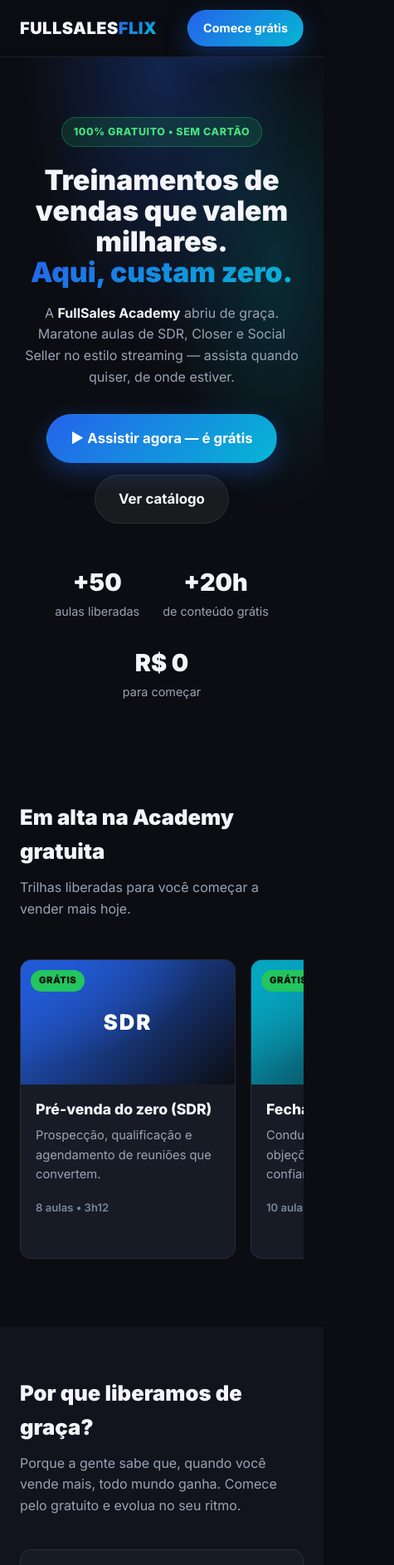
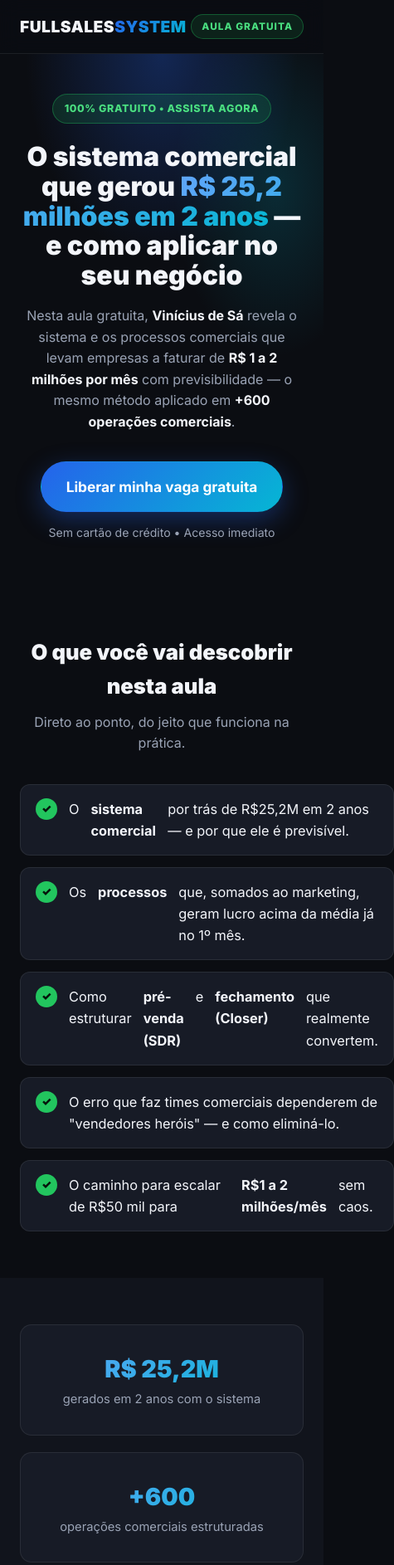
Before and after one commit to FullSalesSystem/fullsalesflix, a plain HTML site: page index.html in a window 390 px wide. Shown: the top 1886 px of the page at 83% size, 475 px wide, since content can reach past the window. Drawn offline with Linux system fonts and the light colour scheme.

Commit message:
Refaz pagina como landing de Aula Gratuita (VSL-style, sem video)
Reposiciona a pagina inspirada em aulagratuita.fullsalessystem.com:
formato de captura focado no produto gratuito. Hero com promessa
(R$25,2M em 2 anos / R$1-2M por mes), o que se aprende, provas/numeros,
autoridade (Vinicius de Sa), para quem e, CTA de captura e FAQ.
Sem player de VSL por enquanto; hero leva direto a captura de e-mail.

```diff
--- a/index.html
+++ b/index.html
@@ -3,168 +3,130 @@
 <head>
   <meta charset="UTF-8" />
   <meta name="viewport" content="width=device-width, initial-scale=1.0" />
-  <title>FullSales Flix — Academy Gratuita de Vendas</title>
-  <meta name="description" content="Acesse a FullSales Academy 100% gratuita: treinamentos de vendas (SDR, Closer, Social Seller) no estilo streaming. Comece grátis, sem cartão." />
+  <title>Aula Gratuita — O Sistema Comercial que gerou R$25,2M | FullSales</title>
+  <meta name="description" content="Aula 100% gratuita com Vinícius de Sá: o sistema e os processos comerciais que geram R$1 a 2 milhões/mês com previsibilidade. Assista agora, sem custo." />
   <link rel="preconnect" href="https://fonts.googleapis.com" />
   <link rel="preconnect" href="https://fonts.gstatic.com" crossorigin />
   <link href="https://fonts.googleapis.com/css2?family=Inter:wght@400;500;600;700;800;900&display=swap" rel="stylesheet" />
   <link rel="stylesheet" href="styles.css" />
 </head>
 <body>
-  <!-- Header -->
-  <header class="site-header" id="top">
-    <div class="container header-inner">
-      <a href="#top" class="brand" aria-label="FullSales Flix">
-        <span class="brand-full">FULLSALES</span><span class="brand-flix">FLIX</span>
+  <!-- Top bar -->
+  <header class="topbar">
+    <div class="container topbar-inner">
+      <a href="#top" class="brand" aria-label="FullSales System">
+        <span class="brand-full">FULLSALES</span><span class="brand-flix">SYSTEM</span>
       </a>
-      <nav class="nav" aria-label="Principal">
-        <a href="#catalogo">Catálogo</a>
-        <a href="#beneficios">Por que grátis?</a>
-        <a href="#faq">Dúvidas</a>
-      </nav>
-      <a href="#cta" class="btn btn-primary btn-sm">Comece grátis</a>
+      <span class="topbar-tag">AULA GRATUITA</span>
     </div>
   </header>
 
-  <!-- Hero -->
+  <!-- Hero + VSL -->
+  <main id="top">
     <section class="hero">
       <div class="hero-bg" aria-hidden="true"></div>
       <div class="container hero-inner">
-      <span class="badge badge-free">100% GRATUITO • SEM CARTÃO</span>
+        <span class="badge badge-free">100% GRATUITO • ASSISTA AGORA</span>
         <h1 class="hero-title">
-        Treinamentos de vendas que valem milhares.<br />
-        <span class="grad">Aqui, custam zero.</span>
+          O sistema comercial que gerou <span class="grad">R$ 25,2 milhões em 2 anos</span> —
+          e como aplicar no seu negócio
         </h1>
         <p class="hero-sub">
-        A <strong>FullSales Academy</strong> abriu de graça. Maratone aulas de SDR, Closer e
-        Social Seller no estilo streaming — assista quando quiser, de onde estiver.
+          Nesta aula gratuita, <strong>Vinícius de Sá</strong> revela o sistema e os processos
+          comerciais que levam empresas a faturar de <strong>R$ 1 a 2 milhões por mês</strong>
+          com previsibilidade — o mesmo método aplicado em <strong>+600 operações comerciais</strong>.
         </p>
+
         <div class="hero-actions">
-        <a href="#cta" class="btn btn-primary btn-lg">▶ Assistir agora — é grátis</a>
-        <a href="#catalogo" class="btn btn-ghost btn-lg">Ver catálogo</a>
+          <a href="#liberar" class="btn btn-primary btn-lg">Liberar minha vaga gratuita</a>
         </div>
-      <ul class="hero-stats">
-        <li><strong>+50</strong><span>aulas liberadas</span></li>
-        <li><strong>+20h</strong><span>de conteúdo grátis</span></li>
-        <li><strong>R$ 0</strong><span>para começar</span></li>
+        <p class="hero-microcopy">Sem cartão de crédito • Acesso imediato</p>
+      </div>
+    </section>
+
+    <!-- O que você vai aprender -->
+    <section class="section" id="aprender">
+      <div class="container container-narrow">
+        <div class="section-head center">
+          <h2 class="section-title">O que você vai descobrir nesta aula</h2>
+          <p class="section-desc">Direto ao ponto, do jeito que funciona na prática.</p>
+        </div>
+        <ul class="learn-list">
+          <li><span class="tick">✓</span> O <strong>sistema comercial</strong> por trás de R$25,2M em 2 anos — e por que ele é previsível.</li>
+          <li><span class="tick">✓</span> Os <strong>processos</strong> que, somados ao marketing, geram lucro acima da média já no 1º mês.</li>
+          <li><span class="tick">✓</span> Como estruturar <strong>pré-venda (SDR)</strong> e <strong>fechamento (Closer)</strong> que realmente convertem.</li>
+          <li><span class="tick">✓</span> O erro que faz times comerciais dependerem de "vendedores heróis" — e como eliminá-lo.</li>
+          <li><span class="tick">✓</span> O caminho para escalar de R$50 mil para <strong>R$1 a 2 milhões/mês</strong> sem caos.</li>
         </ul>
       </div>
     </section>
 
-  <!-- Catálogo (estilo Netflix) -->
-  <section class="section" id="catalogo">
+    <!-- Provas / números -->
+    <section class="section section-alt">
       <div class="container">
-      <div class="section-head">
-        <h2 class="section-title">Em alta na Academy gratuita</h2>
-        <p class="section-desc">Trilhas liberadas para você começar a vender mais hoje.</p>
+        <ul class="proof">
+          <li><strong>R$ 25,2M</strong><span>gerados em 2 anos com o sistema</span></li>
+          <li><strong>+600</strong><span>operações comerciais estruturadas</span></li>
+          <li><strong>R$ 1–2M</strong><span>por mês, com previsibilidade</span></li>
+        </ul>
       </div>
+    </section>
 
-      <div class="row-scroller" role="list" aria-label="Trilhas em alta">
-        <article class="card" role="listitem" tabindex="0" style="--c:#2563eb">
-          <span class="card-tag">GRÁTIS</span>
-          <div class="card-art">SDR</div>
-          <div class="card-body">
-            <h3>Pré-venda do zero (SDR)</h3>
-            <p>Prospecção, qualificação e agendamento de reuniões que convertem.</p>
-            <span class="card-meta">8 aulas • 3h12</span>
-          </div>
-        </article>
-
-        <article class="card" role="listitem" tabindex="0" style="--c:#06b6d4">
-          <span class="card-tag">GRÁTIS</span>
-          <div class="card-art">CLOSER</div>
-          <div class="card-body">
-            <h3>Fechamento de alto valor</h3>
-            <p>Conduza a call, contorne objeções e feche com confiança.</p>
-            <span class="card-meta">10 aulas • 4h05</span>
-          </div>
-        </article>
-
-        <article class="card" role="listitem" tabindex="0" style="--c:#22c55e">
-          <span class="card-tag">GRÁTIS</span>
-          <div class="card-art">SOCIAL</div>
-          <div class="card-body">
-            <h3>Social Selling na prática</h3>
-            <p>Venda pelo Instagram e WhatsApp sem parecer chato.</p>
-            <span class="card-meta">7 aulas • 2h48</span>
-          </div>
-        </article>
-
-        <article class="card" role="listitem" tabindex="0" style="--c:#a855f7">
-          <span class="card-tag">GRÁTIS</span>
-          <div class="card-art">SCRIPT</div>
-          <div class="card-body">
-            <h3>Scripts que vendem</h3>
-            <p>Modelos prontos de abordagem, follow-up e quebra de objeção.</p>
-            <span class="card-meta">6 aulas • 2h10</span>
-          </div>
-        </article>
-
-        <article class="card" role="listitem" tabindex="0" style="--c:#f59e0b">
-          <span class="card-tag">GRÁTIS</span>
-          <div class="card-art">MINDSET</div>
-          <div class="card-body">
-            <h3>Mentalidade de vendedor de elite</h3>
-            <p>Rotina, disciplina e constância para bater meta todo mês.</p>
-            <span class="card-meta">5 aulas • 1h55</span>
-          </div>
-        </article>
-
-        <article class="card" role="listitem" tabindex="0" style="--c:#ef4444">
-          <span class="card-tag">GRÁTIS</span>
-          <div class="card-art">DIAG 360º</div>
-          <div class="card-body">
-            <h3>Diagnóstico 360º do seu comercial</h3>
-            <p>Avalie seu processo de ponta a ponta e receba um plano de ação.</p>
-            <span class="card-meta">Ferramenta • grátis</span>
-          </div>
-        </article>
+    <!-- Autoridade -->
+    <section class="section" id="autor">
+      <div class="container authority">
+        <div class="authority-photo" aria-hidden="true">VS</div>
+        <div class="authority-text">
+          <span class="kicker">QUEM CONDUZ A AULA</span>
+          <h2 class="section-title">Vinícius de Sá</h2>
+          <p>
+            Fundador da <strong>Full Sales System</strong>, já estruturou mais de
+            <strong>600 operações comerciais</strong> e ensina a construir um sistema
+            de vendas que gera de R$1 a 2 milhões por mês com previsibilidade.
+            Nesta aula, ele abre o mesmo método que gerou <strong>R$25,2M em 2 anos</strong>.
+          </p>
         </div>
       </div>
     </section>
 
-  <!-- Benefícios -->
-  <section class="section section-alt" id="beneficios">
-    <div class="container">
-      <div class="section-head">
-        <h2 class="section-title">Por que liberamos de graça?</h2>
-        <p class="section-desc">
-          Porque a gente sabe que, quando você vende mais, todo mundo ganha.
-          Comece pelo gratuito e evolua no seu ritmo.
-        </p>
+    <!-- Para quem é -->
+    <section class="section section-alt" id="para-quem">
+      <div class="container container-narrow">
+        <div class="section-head center">
+          <h2 class="section-title">Esta aula é para você se…</h2>
         </div>
         <div class="grid-3">
           <div class="feature">
-          <div class="feature-ico">🎬</div>
-          <h3>Estilo streaming</h3>
-          <p>Aulas curtas e diretas. Dê play, pause e continue de onde parou — celular ou desktop.</p>
+            <div class="feature-ico">📈</div>
+            <h3>Já fatura, mas trava</h3>
+            <p>Sua empresa passou dos R$50 mil/mês e você quer escalar com método, não na sorte.</p>
           </div>
           <div class="feature">
-          <div class="feature-ico">⚡</div>
-          <h3>Aplicável hoje</h3>
-          <p>Scripts, frameworks e exemplos reais que você usa na próxima ligação de vendas.</p>
+            <div class="feature-ico">👥</div>
+            <h3>Lidera um time comercial</h3>
+            <p>Gestores e founders que querem um time previsível, sem depender de "vendedor herói".</p>
           </div>
           <div class="feature">
-          <div class="feature-ico">🔓</div>
-          <h3>Sem pegadinha</h3>
-          <p>Zero cartão de crédito, zero compromisso. É grátis de verdade para começar.</p>
+            <div class="feature-ico">🎯</div>
+            <h3>Quer um sistema, não dicas</h3>
+            <p>Cansou de truques soltos e quer um processo comercial que se sustenta sozinho.</p>
           </div>
         </div>
       </div>
     </section>
 
-  <!-- CTA -->
-  <section class="section cta-section" id="cta">
+    <!-- CTA final / liberar -->
+    <section class="section cta-section" id="liberar">
       <div class="container">
         <div class="cta-card">
           <span class="badge badge-free">ACESSO GRATUITO</span>
-        <h2 class="cta-title">Crie sua conta grátis e comece a maratona</h2>
-        <p class="cta-sub">Leva 30 segundos. Liberação imediata de todo o catálogo gratuito.</p>
+          <h2 class="cta-title">Libere sua vaga e assista agora — de graça</h2>
+          <p class="cta-sub">Informe seu e-mail para liberar a aula e o Diagnóstico 360º gratuito.</p>
           <form class="cta-form" id="signup-form" novalidate>
             <input type="email" id="email" name="email" placeholder="Seu melhor e-mail" autocomplete="email" required aria-label="Seu e-mail" />
-          <button type="submit" class="btn btn-primary btn-lg">Quero acesso grátis</button>
+            <button type="submit" class="btn btn-primary btn-lg">Quero assistir gratuitamente</button>
           </form>
-        <p class="cta-note" id="form-note">Sem spam. Você pode sair quando quiser.</p>
+          <p class="cta-note" id="form-note">Sem spam. Acesso imediato e sem custo.</p>
         </div>
       </div>
     </section>
@@ -172,37 +134,38 @@
     <!-- FAQ -->
     <section class="section section-alt" id="faq">
       <div class="container container-narrow">
-      <div class="section-head">
+        <div class="section-head center">
           <h2 class="section-title">Perguntas frequentes</h2>
         </div>
         <div class="faq">
           <details>
-          <summary>É realmente gratuito?</summary>
-          <p>Sim. O catálogo apresentado aqui é 100% gratuito e não pede cartão de crédito para acessar.</p>
+            <summary>A aula é mesmo gratuita?</summary>
+            <p>Sim. A aula é 100% gratuita e não pede cartão de crédito para assistir.</p>
           </details>
           <details>
-          <summary>Para quem é esse conteúdo?</summary>
-          <p>Para SDRs, closers, social sellers, gestores comerciais e empreendedores que querem vender mais com método.</p>
+            <summary>Como eu recebo o acesso?</summary>
+            <p>Basta informar seu e-mail. Assim que a aula for liberada, você recebe o acesso por lá — sem custo.</p>
           </details>
           <details>
-          <summary>Preciso ter experiência em vendas?</summary>
-          <p>Não. Há trilhas do zero ao avançado — você escolhe por onde começar.</p>
+            <summary>Preciso já ter uma operação grande?</summary>
+            <p>O conteúdo rende melhor para quem já fatura a partir de R$50 mil/mês, mas qualquer pessoa que queira estruturar vendas vai aproveitar.</p>
           </details>
           <details>
-          <summary>O que acontece depois do gratuito?</summary>
-          <p>Você continua com o acesso grátis e, se quiser, pode evoluir para os programas completos da FullSales Academy — mas isso é totalmente opcional.</p>
+            <summary>O que é o Diagnóstico 360º?</summary>
+            <p>Uma avaliação gratuita do seu processo comercial — da qualificação ao fechamento — com um plano de ação personalizado.</p>
           </details>
         </div>
       </div>
     </section>
+  </main>
 
   <!-- Footer -->
   <footer class="site-footer">
     <div class="container footer-inner">
       <a href="#top" class="brand brand-sm">
-        <span class="brand-full">FULLSALES</span><span class="brand-flix">FLIX</span>
+        <span class="brand-full">FULLSALES</span><span class="brand-flix">SYSTEM</span>
       </a>
-      <p class="footer-note">Inspirado na FullSales Academy • Conteúdo gratuito de vendas.</p>
+      <p class="footer-note">Aula gratuita • O Sistema e os Processos Comerciais.</p>
       <p class="footer-copy">© <span id="year"></span> Full Sales System. Todos os direitos reservados.</p>
     </div>
   </footer>
--- a/styles.css
+++ b/styles.css
@@ -1,4 +1,4 @@
-/* ===== FullSales Flix — estilos ===== */
+/* ===== FullSales — Aula Gratuita (VSL) ===== */
 :root {
   --bg: #0b0d12;
   --bg-alt: #11141c;
@@ -16,7 +16,6 @@
 }
 
 * { box-sizing: border-box; }
-
 html { scroll-behavior: smooth; }
 
 body {
@@ -27,7 +26,6 @@
   line-height: 1.6;
   -webkit-font-smoothing: antialiased;
 }
-
 a { color: inherit; text-decoration: none; }
 
 .container {
@@ -53,23 +51,16 @@
   font-size: 1rem;
 }
 .btn:active { transform: translateY(1px) scale(0.99); }
-.btn-sm { padding: 9px 18px; font-size: 0.9rem; }
-.btn-lg { padding: 15px 28px; font-size: 1.05rem; }
+.btn-lg { padding: 16px 30px; font-size: 1.08rem; }
 .btn-primary {
   background: linear-gradient(135deg, var(--brand), var(--brand-2));
   color: #fff;
   box-shadow: 0 10px 30px rgba(37, 99, 235, 0.35);
 }
 .btn-primary:hover { transform: translateY(-2px); box-shadow: 0 16px 40px rgba(37, 99, 235, 0.45); }
-.btn-ghost {
-  background: rgba(255, 255, 255, 0.06);
-  border-color: var(--line);
-  color: var(--text);
-}
-.btn-ghost:hover { background: rgba(255, 255, 255, 0.12); }
 
-/* ===== Header ===== */
-.site-header {
+/* ===== Top bar ===== */
+.topbar {
   position: sticky;
   top: 0;
   z-index: 50;
@@ -77,18 +68,13 @@
   background: rgba(11, 13, 18, 0.72);
   border-bottom: 1px solid var(--line);
 }
-.header-inner {
+.topbar-inner {
   display: flex;
   align-items: center;
   justify-content: space-between;
-  height: 68px;
-  gap: 20px;
+  height: 64px;
 }
-.brand {
-  font-weight: 900;
-  letter-spacing: 0.5px;
-  font-size: 1.25rem;
-}
+.brand { font-weight: 900; letter-spacing: 0.5px; font-size: 1.2rem; }
 .brand-full { color: var(--text); }
 .brand-flix {
   background: linear-gradient(135deg, var(--brand), var(--brand-2));
@@ -96,24 +82,31 @@
   background-clip: text;
   color: transparent;
 }
-.brand-sm { font-size: 1.1rem; }
-.nav { display: flex; gap: 26px; margin-left: auto; margin-right: 8px; }
-.nav a { color: var(--muted); font-weight: 500; font-size: 0.95rem; }
-.nav a:hover { color: var(--text); }
+.brand-sm { font-size: 1.05rem; }
+.topbar-tag {
+  font-size: 0.74rem;
+  font-weight: 800;
+  letter-spacing: 1px;
+  color: #4ade80;
+  border: 1px solid rgba(34, 197, 94, 0.35);
+  background: rgba(34, 197, 94, 0.12);
+  padding: 5px 12px;
+  border-radius: 999px;
+}
 
 /* ===== Hero ===== */
 .hero {
   position: relative;
   overflow: hidden;
-  padding: 96px 0 80px;
+  padding: 64px 0 72px;
   text-align: center;
 }
 .hero-bg {
   position: absolute;
   inset: 0;
   background:
-    radial-gradient(60% 60% at 50% 0%, rgba(37, 99, 235, 0.28), transparent 70%),
-    radial-gradient(50% 50% at 85% 30%, rgba(6, 182, 212, 0.18), transparent 70%);
+    radial-gradient(60% 55% at 50% 0%, rgba(37, 99, 235, 0.30), transparent 70%),
+    radial-gradient(45% 45% at 85% 25%, rgba(6, 182, 212, 0.18), transparent 70%);
   pointer-events: none;
 }
 .hero-inner { position: relative; z-index: 1; }
@@ -131,122 +124,127 @@
   border: 1px solid rgba(34, 197, 94, 0.35);
 }
 .hero-title {
-  font-size: clamp(2.1rem, 5.5vw, 3.6rem);
-  line-height: 1.1;
+  font-size: clamp(2rem, 5vw, 3.3rem);
+  line-height: 1.12;
   font-weight: 900;
   margin: 22px auto 18px;
-  max-width: 16ch;
+  max-width: 20ch;
 }
 .grad {
-  background: linear-gradient(135deg, var(--brand), var(--brand-2));
+  background: linear-gradient(135deg, #60a5fa, var(--brand-2));
   -webkit-background-clip: text;
   background-clip: text;
   color: transparent;
 }
 .hero-sub {
   color: var(--muted);
-  font-size: clamp(1rem, 2.2vw, 1.2rem);
-  max-width: 56ch;
-  margin: 0 auto 32px;
+  font-size: clamp(1rem, 2.1vw, 1.18rem);
+  max-width: 60ch;
+  margin: 0 auto 34px;
 }
 .hero-sub strong { color: var(--text); }
-.hero-actions {
+
+/* ===== Ações do hero ===== */
+.hero-actions { display: flex; justify-content: center; }
+.hero-microcopy { color: var(--muted); font-size: 0.88rem; margin: 14px 0 0; }
+
+/* ===== Seções ===== */
+.section { padding: 76px 0; }
+.section-alt { background: var(--bg-alt); }
+.section-head { margin-bottom: 36px; }
+.section-head.center { text-align: center; }
+.section-head.center .section-desc { margin-left: auto; margin-right: auto; }
+.section-title { font-size: clamp(1.6rem, 4vw, 2.3rem); font-weight: 900; margin: 0 0 10px; }
+.section-desc { color: var(--muted); max-width: 56ch; margin: 0; }
+.kicker {
+  display: inline-block;
+  font-size: 0.78rem;
+  font-weight: 800;
+  letter-spacing: 1px;
+  color: var(--brand-2);
+  margin-bottom: 8px;
+}
+
+/* ===== Lista "o que vai aprender" ===== */
+.learn-list { list-style: none; padding: 0; margin: 0; display: grid; gap: 14px; }
+.learn-list li {
   display: flex;
   gap: 14px;
+  align-items: flex-start;
+  background: var(--surface);
+  border: 1px solid var(--line);
+  border-radius: 12px;
+  padding: 16px 18px;
+  font-size: 1.02rem;
+}
+.learn-list strong { color: var(--text); }
+.tick {
+  flex: none;
+  width: 26px;
+  height: 26px;
+  border-radius: 50%;
+  display: flex;
+  align-items: center;
   justify-content: center;
-  flex-wrap: wrap;
+  font-size: 0.85rem;
+  font-weight: 900;
+  color: #05140a;
+  background: var(--free);
 }
-.hero-stats {
+
+/* ===== Provas / números ===== */
+.proof {
   list-style: none;
-  display: flex;
-  gap: 40px;
-  justify-content: center;
-  flex-wrap: wrap;
-  margin: 48px 0 0;
+  margin: 0;
   padding: 0;
+  display: grid;
+  grid-template-columns: repeat(3, 1fr);
+  gap: 20px;
+  text-align: center;
 }
-.hero-stats li { display: flex; flex-direction: column; }
-.hero-stats strong { font-size: 1.8rem; font-weight: 900; }
-.hero-stats span { color: var(--muted); font-size: 0.9rem; }
-
-/* ===== Seções ===== */
-.section { padding: 80px 0; }
-.section-alt { background: var(--bg-alt); }
-.section-head { margin-bottom: 40px; }
-.section-title {
-  font-size: clamp(1.6rem, 4vw, 2.4rem);
-  font-weight: 900;
-  margin: 0 0 10px;
-}
-.section-desc { color: var(--muted); max-width: 56ch; margin: 0; }
-
-/* ===== Catálogo (carrossel) ===== */
-.row-scroller {
-  display: grid;
-  grid-auto-flow: column;
-  grid-auto-columns: minmax(260px, 1fr);
-  gap: 18px;
-  overflow-x: auto;
-  padding: 8px 4px 22px;
-  scroll-snap-type: x mandatory;
-  scrollbar-width: thin;
-  scrollbar-color: var(--surface-2) transparent;
-}
-.row-scroller::-webkit-scrollbar { height: 8px; }
-.row-scroller::-webkit-scrollbar-thumb { background: var(--surface-2); border-radius: 999px; }
-.card {
-  scroll-snap-align: start;
+.proof li {
   background: var(--surface);
   border: 1px solid var(--line);
   border-radius: var(--radius);
-  overflow: hidden;
-  position: relative;
-  transition: transform 0.2s ease, box-shadow 0.2s ease, border-color 0.2s ease;
-  cursor: pointer;
-  outline: none;
+  padding: 30px 18px;
 }
-.card:hover, .card:focus-visible {
-  transform: translateY(-6px);
-  box-shadow: var(--shadow);
-  border-color: color-mix(in srgb, var(--c) 60%, transparent);
+.proof strong {
+  display: block;
+  font-size: clamp(1.8rem, 4vw, 2.6rem);
+  font-weight: 900;
+  background: linear-gradient(135deg, #60a5fa, var(--brand-2));
+  -webkit-background-clip: text;
+  background-clip: text;
+  color: transparent;
 }
-.card-tag {
-  position: absolute;
-  top: 12px;
-  left: 12px;
-  z-index: 2;
-  background: var(--free);
-  color: #05140a;
-  font-size: 0.7rem;
-  font-weight: 900;
-  letter-spacing: 0.5px;
-  padding: 4px 10px;
-  border-radius: 999px;
+.proof span { color: var(--muted); font-size: 0.92rem; }
+
+/* ===== Autoridade ===== */
+.authority {
+  display: grid;
+  grid-template-columns: 180px 1fr;
+  gap: 36px;
+  align-items: center;
 }
-.card-art {
-  height: 150px;
+.authority-photo {
+  width: 180px;
+  height: 180px;
+  border-radius: 20px;
   display: flex;
   align-items: center;
   justify-content: center;
+  font-size: 3rem;
   font-weight: 900;
-  font-size: 1.6rem;
+  color: #fff;
   letter-spacing: 2px;
-  color: #fff;
-  background:
-    radial-gradient(120% 120% at 0% 0%, color-mix(in srgb, var(--c) 90%, #000), transparent 70%),
-    linear-gradient(135deg, var(--c), #0b0d12);
+  background: linear-gradient(160deg, var(--brand), #0b0d12);
+  border: 1px solid var(--line);
 }
-.card-body { padding: 16px 18px 20px; }
-.card-body h3 { margin: 0 0 6px; font-size: 1.1rem; font-weight: 800; }
-.card-body p { margin: 0 0 14px; color: var(--muted); font-size: 0.92rem; }
-.card-meta { font-size: 0.82rem; color: #7c879b; font-weight: 600; }
+.authority-text p { color: var(--muted); margin: 8px 0 0; max-width: 60ch; }
+.authority-text strong { color: var(--text); }
 
-/* ===== Features ===== */
-.grid-3 {
-  display: grid;
-  grid-template-columns: repeat(3, 1fr);
-  gap: 20px;
-}
+/* ===== Features (para quem é) ===== */
+.grid-3 { display: grid; grid-template-columns: repeat(3, 1fr); gap: 20px; }
 .feature {
   background: var(--surface);
   border: 1px solid var(--line);
@@ -254,7 +252,7 @@
   padding: 28px 24px;
 }
 .feature-ico { font-size: 2rem; margin-bottom: 12px; }
-.feature h3 { margin: 0 0 8px; font-size: 1.2rem; font-weight: 800; }
+.feature h3 { margin: 0 0 8px; font-size: 1.18rem; font-weight: 800; }
 .feature p { margin: 0; color: var(--muted); }
 
 /* ===== CTA ===== */
@@ -271,13 +269,7 @@
 }
 .cta-title { font-size: clamp(1.5rem, 4vw, 2.2rem); font-weight: 900; margin: 16px 0 8px; }
 .cta-sub { color: var(--muted); margin: 0 0 28px; }
-.cta-form {
-  display: flex;
-  gap: 12px;
-  max-width: 520px;
-  margin: 0 auto;
-  flex-wrap: wrap;
-}
+.cta-form { display: flex; gap: 12px; max-width: 540px; margin: 0 auto; flex-wrap: wrap; }
 .cta-form input {
   flex: 1 1 240px;
   padding: 15px 18px;
@@ -289,10 +281,7 @@
   outline: none;
   transition: border-color 0.2s ease, box-shadow 0.2s ease;
 }
-.cta-form input:focus {
-  border-color: var(--brand);
-  box-shadow: 0 0 0 3px rgba(37, 99, 235, 0.25);
-}
+.cta-form input:focus { border-color: var(--brand); box-shadow: 0 0 0 3px rgba(37, 99, 235, 0.25); }
 .cta-note { color: var(--muted); font-size: 0.85rem; margin: 16px 0 0; }
 .cta-note.ok { color: #4ade80; font-weight: 600; }
 .cta-note.err { color: #f87171; font-weight: 600; }
@@ -327,11 +316,7 @@
 .faq details p { margin: 0 0 18px; color: var(--muted); }
 
 /* ===== Footer ===== */
-.site-footer {
-  border-top: 1px solid var(--line);
-  padding: 40px 0;
-  background: var(--bg-alt);
-}
+.site-footer { border-top: 1px solid var(--line); padding: 40px 0; background: var(--bg-alt); }
 .footer-inner { text-align: center; display: flex; flex-direction: column; gap: 8px; align-items: center; }
 .footer-note { color: var(--muted); margin: 0; }
 .footer-copy { color: #5c6577; font-size: 0.85rem; margin: 0; }
@@ -339,10 +324,11 @@
 /* ===== Responsivo ===== */
 @media (max-width: 860px) {
   .grid-3 { grid-template-columns: 1fr; }
+  .proof { grid-template-columns: 1fr; }
+  .authority { grid-template-columns: 1fr; justify-items: center; text-align: center; }
+  .authority-text p { margin-left: auto; margin-right: auto; }
 }
 @media (max-width: 640px) {
-  .nav { display: none; }
-  .hero { padding: 72px 0 60px; }
-  .section { padding: 60px 0; }
-  .hero-stats { gap: 28px; }
+  .hero { padding: 48px 0 56px; }
+  .section { padding: 56px 0; }
 }
```
Also changed, not shown: script.js (+3 -17 lines), 1 other file. Lines whose indentation alone changed are shown as unchanged.
